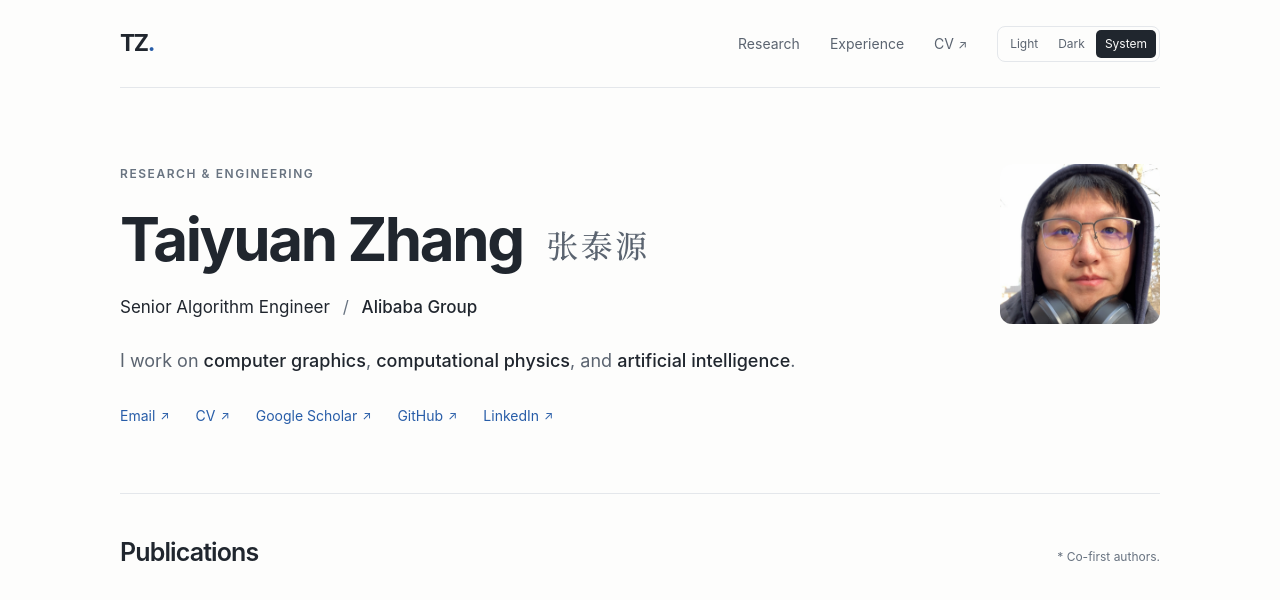
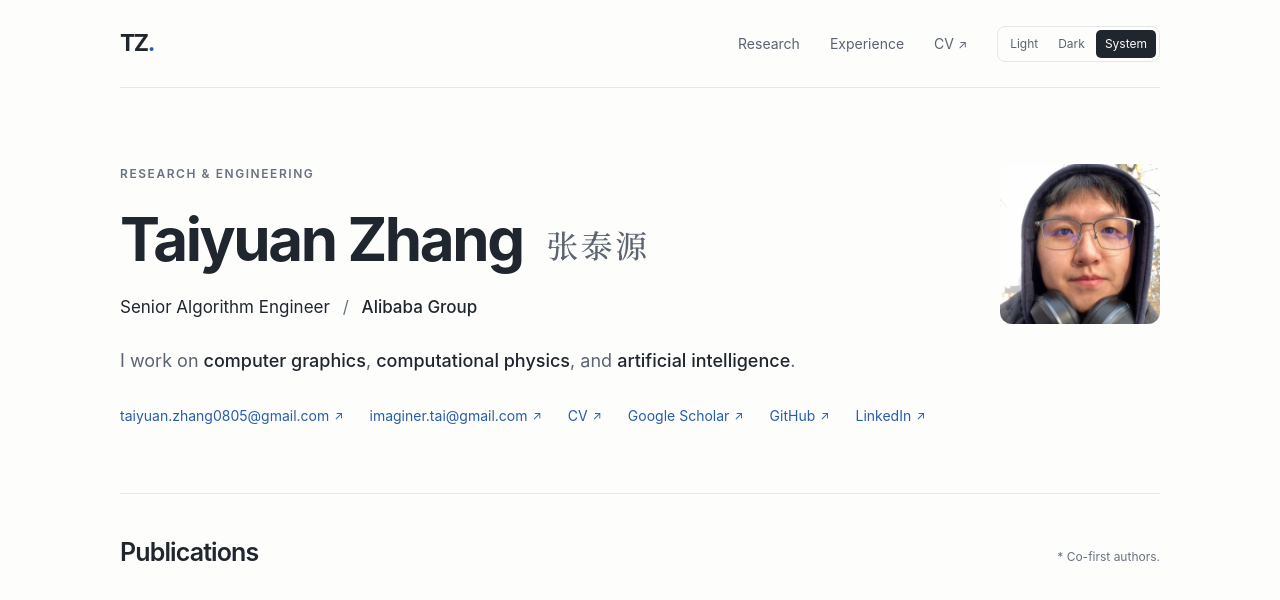
Before and after one commit to Taiyuan-Zhang/taiyuan-zhang.github.io, a Jekyll site: the page built from index.md, in a window 1280 px wide, cut to the strip 0-600 px from the top of the page. Built offline with Jekyll 4.4.1, drawn with Linux system fonts in a browser that asks for light colours; some of the changed text lies outside the part shown.

Commit message:
Move contact emails and show the last update date

```diff
--- a/_config.yml
+++ b/_config.yml
@@ -8,6 +8,9 @@ affiliation_link: https://www.alibaba.com/
 emails:
   - taiyuan.zhang0805@gmail.com
   - imaginer.tai@gmail.com
+
+# Update this date when the homepage content changes.
+last_updated: "2026-11-05"
 
 # Search Engine Optimization (SEO)
 # The following information is used to improve the website traffic from search engines, e.g., Google.
--- a/_includes/profile.html
+++ b/_includes/profile.html
@@ -5,9 +5,9 @@
     <p class="hero-role">{{ site.position | escape }} <span class="role-divider" aria-hidden="true">/</span> <a href="{{ site.affiliation_link }}">{{ site.affiliation | escape }}</a></p>
     <div class="hero-introduction">{{ include.introduction | markdownify }}</div>
     <nav class="profile-links" aria-label="Contact and profiles">
-      {% if site.emails.first %}
-      <a href="mailto:{{ site.emails.first }}">Email <span aria-hidden="true">↗</span></a>
-      {% endif %}
+      {% for address in site.emails %}
+      <a href="mailto:{{ address | escape }}">{{ address | escape }} <span aria-hidden="true">↗</span></a>
+      {% endfor %}
       {% if site.cv_link %}
       <a href="{{ site.cv_link | relative_url }}" target="_blank" rel="noopener">CV <span aria-hidden="true">↗</span></a>
       {% endif %}
--- a/_layouts/homepage.html
+++ b/_layouts/homepage.html
@@ -58,11 +58,9 @@
     <footer class="site-footer page-width">
       <div>
         <p class="footer-name">{{ site.name | escape }} <span lang="zh">{{ site.name_zh }}</span></p>
-        <div class="footer-emails">
-          {% for address in site.emails %}
-          <a href="mailto:{{ address }}">{{ address }}</a>
-          {% endfor %}
-        </div>
+        {% if site.last_updated %}
+        <p class="footer-updated">Last updated <time datetime="{{ site.last_updated | date: '%Y-%m-%d' }}">{{ site.last_updated | date: '%B %-d, %Y' }}</time></p>
+        {% endif %}
       </div>
       <div class="footer-meta">
         <a href="#top">Back to top <span aria-hidden="true">↑</span></a>
--- a/_sass/homepage.scss
+++ b/_sass/homepage.scss
@@ -130,8 +130,7 @@ img { display: block; max-width: 100%; }
 .site-footer { display: flex; justify-content: space-between; gap: 32px; padding: 29px 0 42px; border-top: 1px solid var(--line); font-size: 12px; color: var(--muted); }
 .footer-name { color: var(--secondary); font-size: 13px; font-weight: 500; }
 .footer-name span { margin-left: 6px; font-weight: 500; letter-spacing: 0.08em; }
-.footer-emails { display: flex; flex-wrap: wrap; gap: 2px 20px; margin-top: 6px; }
-.footer-emails a { color: var(--muted); overflow-wrap: anywhere; }
+.footer-updated { margin-top: 6px; }
 .footer-meta { flex-shrink: 0; text-align: right; }
 .footer-meta > p { margin-top: 6px; }
 .footer-meta p a { color: var(--muted); }
```
